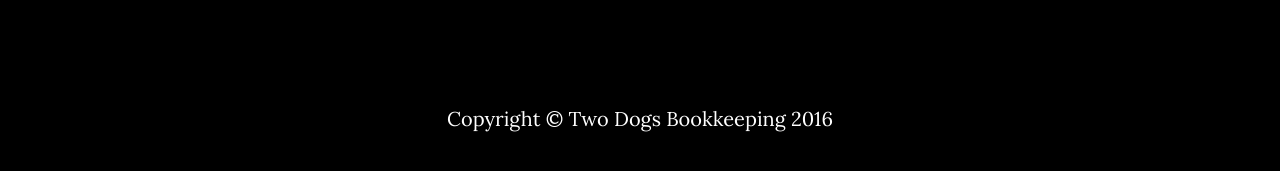
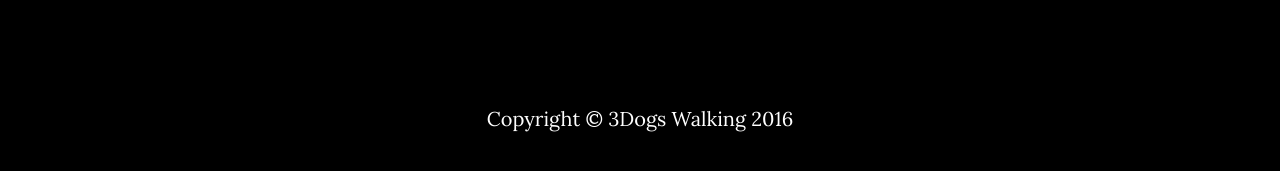
Before and after one commit to caseykulm/jksite, a Jekyll site: the page built from index.html, in a window 1280 px wide and 900 px high, scrolled down 2430 px. Shown: the part 715-886 px from the top of the window. Built offline with Jekyll 4.4.1, drawn with Linux system fonts in a browser that asks for light colours; some of the changed text lies outside the part shown.

Commit message:
Update name to 3Dogs Walking

```diff
--- a/_config.yml
+++ b/_config.yml
@@ -1,5 +1,5 @@
 # Site settings
-title: Two Dogs Bookkeeping
+title: 3Dogs Walking
 email: your-email@domain.com
 baseurl: /jksite/
 description: "Write an awesome short description for your new site here. We are a foo business that provides bar, and baz services."
@@ -10,7 +10,7 @@ color:
   links: '#219ab3'
 
 # Footer settings
-footer: Two Dogs Bookkeeping
+footer: 3Dogs Walking
 
 # Social networks usernames (many more available: google-plus, flickr, dribbble, pinterest, instagram, tumblr, linkedin, etc.)
 social:
```
